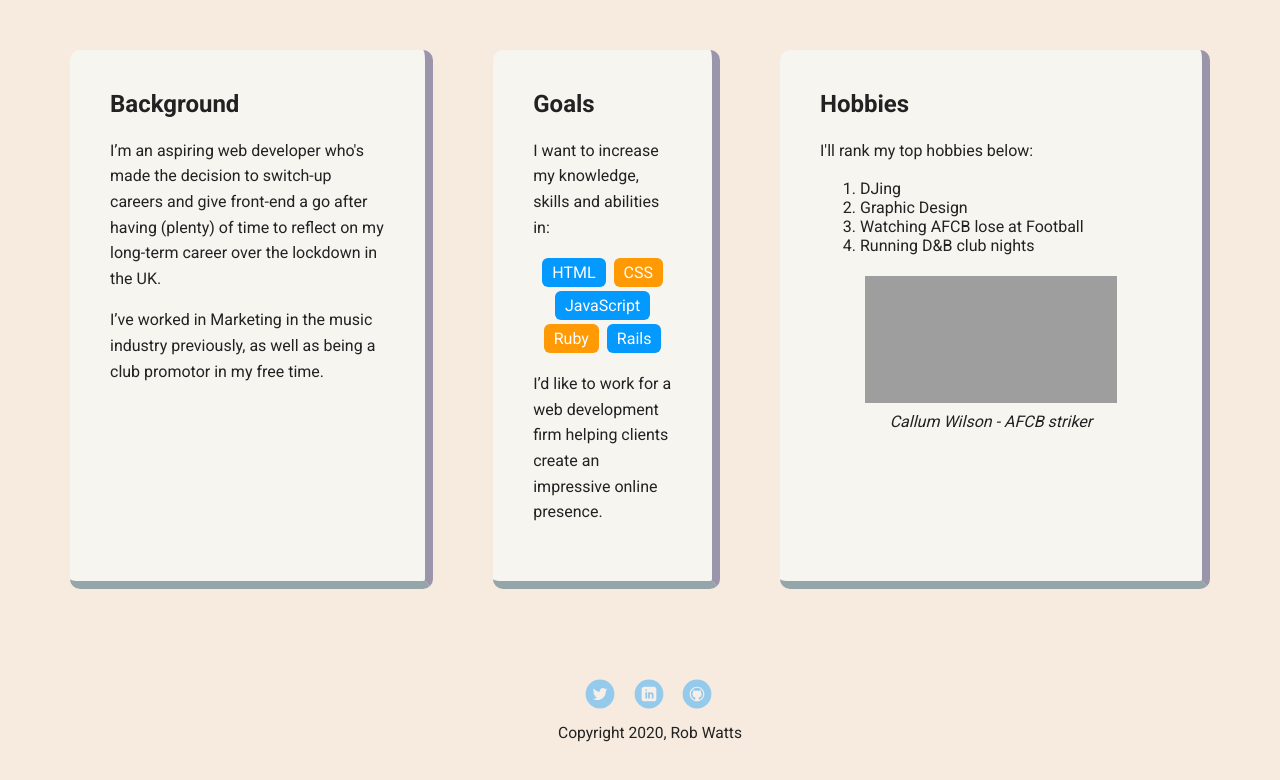
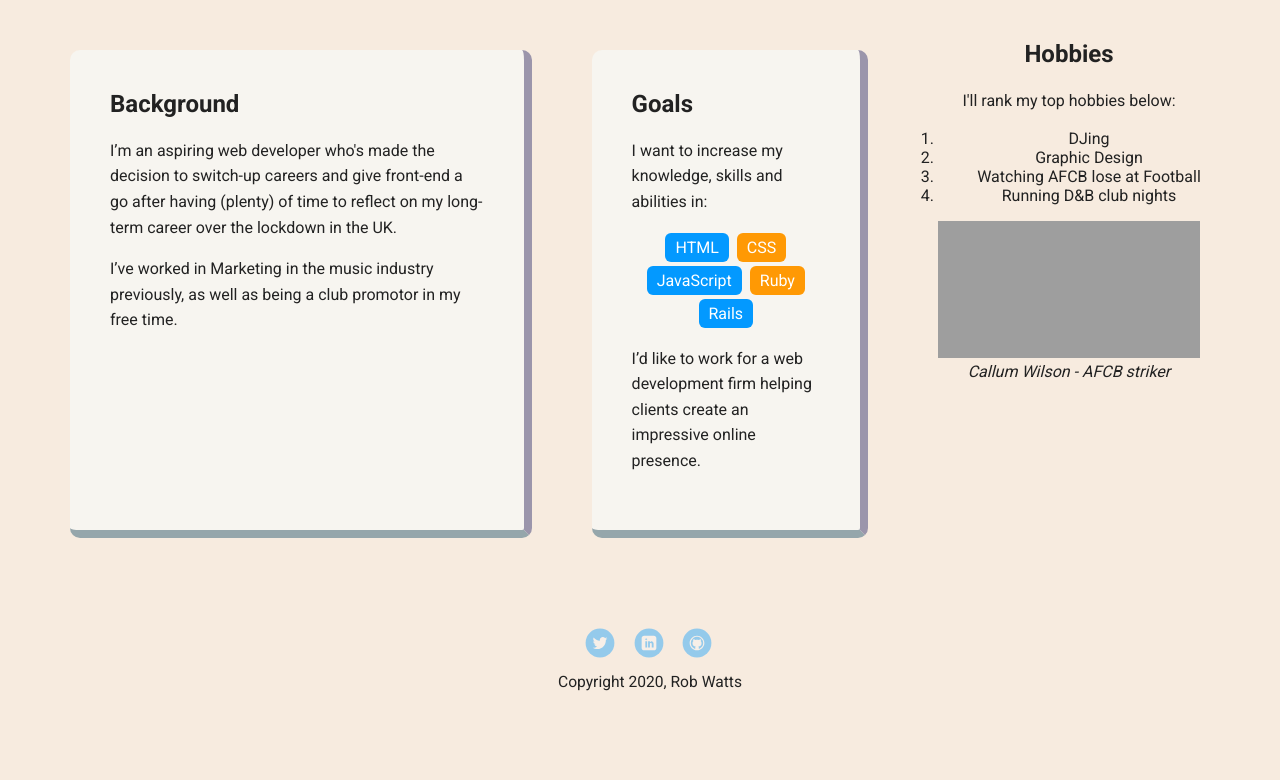
Before and after one commit to robinwatts96/First-Project, a plain HTML site: page index.html in a window 1280 px wide. Shown: the part 470-1250 px from the top of the page. Drawn offline with Linux system fonts and the light colour scheme; grey boxes are pictures that could not be loaded; a web font is replaced by a local one.

Commit message:
Card and nav changes
Just updated nav (fine) now updating card by adding individual classes to each - currently not working, go back to just having 1 card class for all 3 if cant get to work

```diff
--- a/index.html
+++ b/index.html
@@ -8,7 +8,7 @@
   <link href="https://fonts.googleapis.com/css?family=Muli%7CRoboto:400,300,500,700,900" rel="stylesheet"></head>
   <body>
 
-    <div class="main-nav">
+    <div class="nav-bar">
         <ul class="nav">
           <li class="name">Rob Watts</li>
           <li><a href="index.html">Home</a></li>
@@ -23,13 +23,13 @@
     </header>
 
     <main class="flex">
-      <div class="card">
+      <div class="background-card">
         <h2>Background</h2>
         <p>I’m an aspiring web developer who's made the decision to switch-up careers and give front-end a go after having (plenty) of time to reflect on my long-term career over the lockdown in the UK.</p>
         <p>I’ve worked in Marketing in the music industry previously, as well as being a club promotor in my free time. </p>
       </div>
 
-      <div class="card">
+      <div class="goals-card">
         <h2>Goals</h2>
         <p>I want to increase my knowledge, skills and abilities in:</p>
         <ul class="skills">
@@ -42,7 +42,7 @@
         <p>I’d like to work for a web development firm helping clients create an impressive online presence.</p>
       </div>
 
-      <div class="card">
+      <div class="hobbies-card">
         <h2>Hobbies</h2>
         <p>I'll rank my top hobbies below:</p>
         <ol>
--- a/styles.css
+++ b/styles.css
@@ -25,7 +25,7 @@ a:hover {
 
 /* Section Styles */
 
-.main-nav {
+.nav-bar {
   width: 100%;
   background: #95A6AB;
   min-height: 30px;
@@ -104,7 +104,29 @@ header .profile-image:hover {
   border-radius: 10px;
   transition: all .5s;
 }
-.callum {
+.background-card {
+  margin: 30px;
+  padding: 20px 40px 40px;
+  max-width: 500px;
+  text-align: left;
+  background: #F7F5F0;
+  border-bottom: 8px solid #95A6AB;
+  border-right: 8px solid #9B95AB;
+  border-radius: 10px;
+  transition: all .5s;
+}
+.goals-card {
+  margin: 30px;
+  padding: 20px 40px 40px;
+  max-width: 500px;
+  text-align: left;
+  background: #F7F5F0;
+  border-bottom: 8px solid #95A6AB;
+  border-right: 8px solid #9B95AB;
+  border-radius: 10px;
+  transition: all .5s;
+}
+.hobbies-callum {
 padding: 5px;
 }
 .callum-text {
```
Also changed, not shown: Experience/experience.html (+1 -1 lines).
